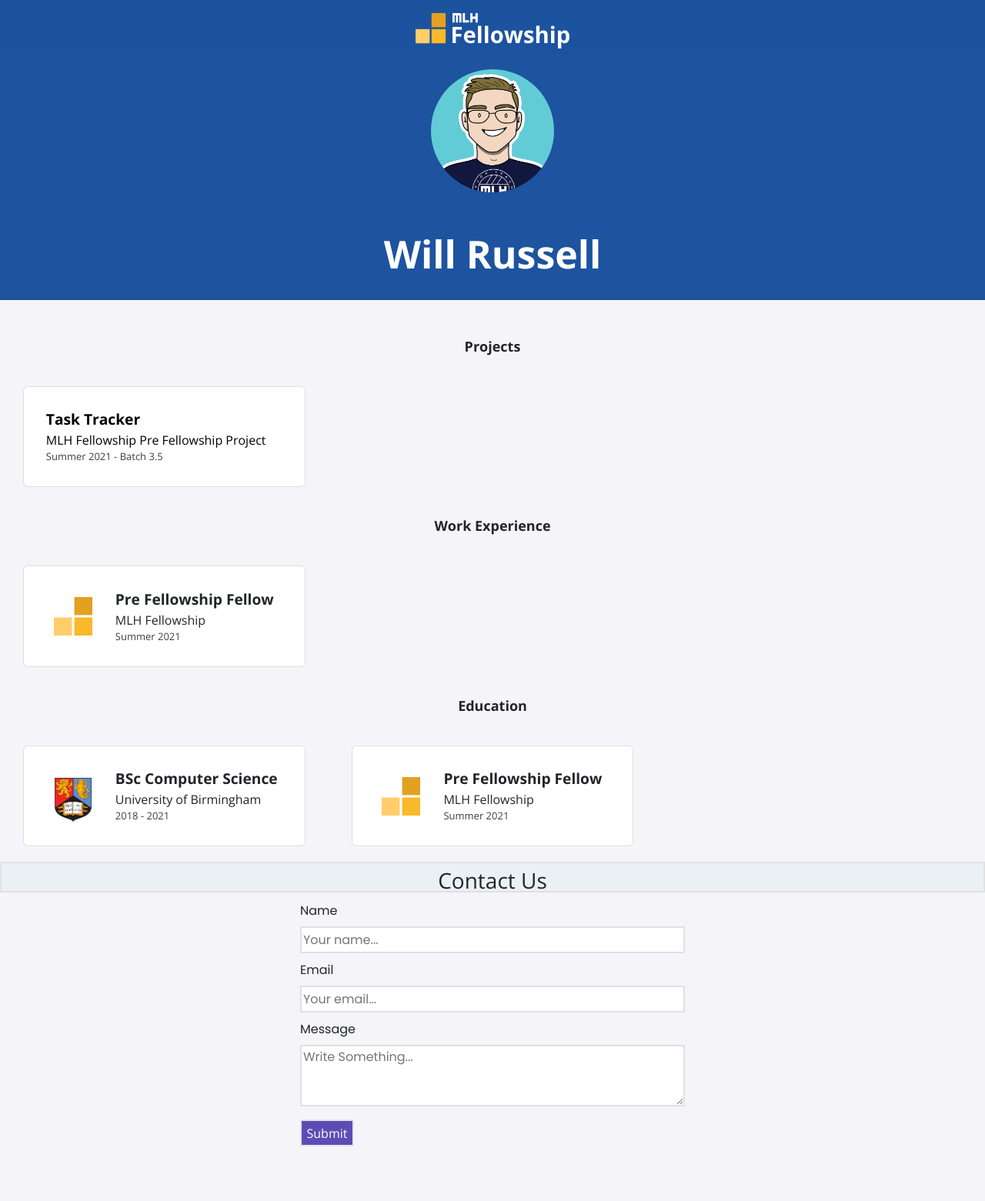
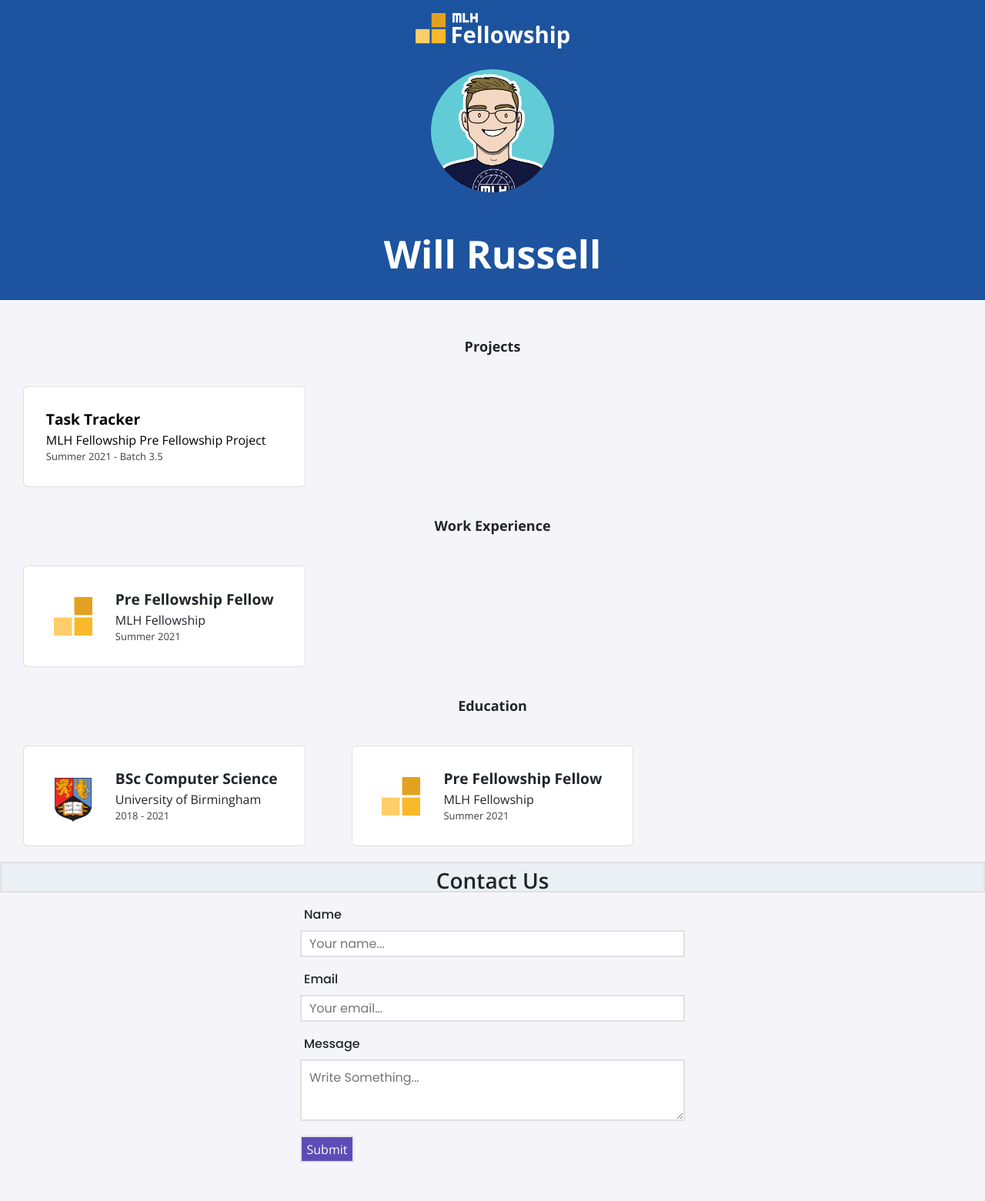
Before and after one commit to MLH-Fellowship/pod-3.1.0-portfolio, a Jekyll site: the page built from index.html, in a window 1280 px wide. Shown: the whole page at 77% size. Built offline with Jekyll 4.4.1, drawn with Linux system fonts in a browser that asks for light colours; nearby versions of some CDN libraries; before the commit the page ends 1540 px from its top, so only the background shows below that.

Commit message:
made minor css changes

```diff
--- a/_includes/contact.html
+++ b/_includes/contact.html
@@ -13,6 +13,7 @@
     }
     h3 {
         margin-top: 6px;
+      	font-weight: 600;
     }
     .contactform {
         margin-top: 12px;
@@ -21,18 +22,24 @@
         width: 500px;
     }
     .cfdiv {
-        /* margin-top: 10px; */
-        margin-bottom: 10px;
+        margin-bottom: 12px;
     }
     input {
         height:35px;
         width: 500px;
+        padding: 10px;
         border: 2px solid #e1e1e3;
     }
     textarea {
         height:80px;
         width: 500px;
+        padding: 10px;
         border: 2px solid #e1e1e3;
+    }
+    label {
+    	font-weight: 500;
+        margin-top: 5px;
+    	padding-left: 5px;
     }
     button {
         height: 35px;
```
Also changed, not shown: README.md.
